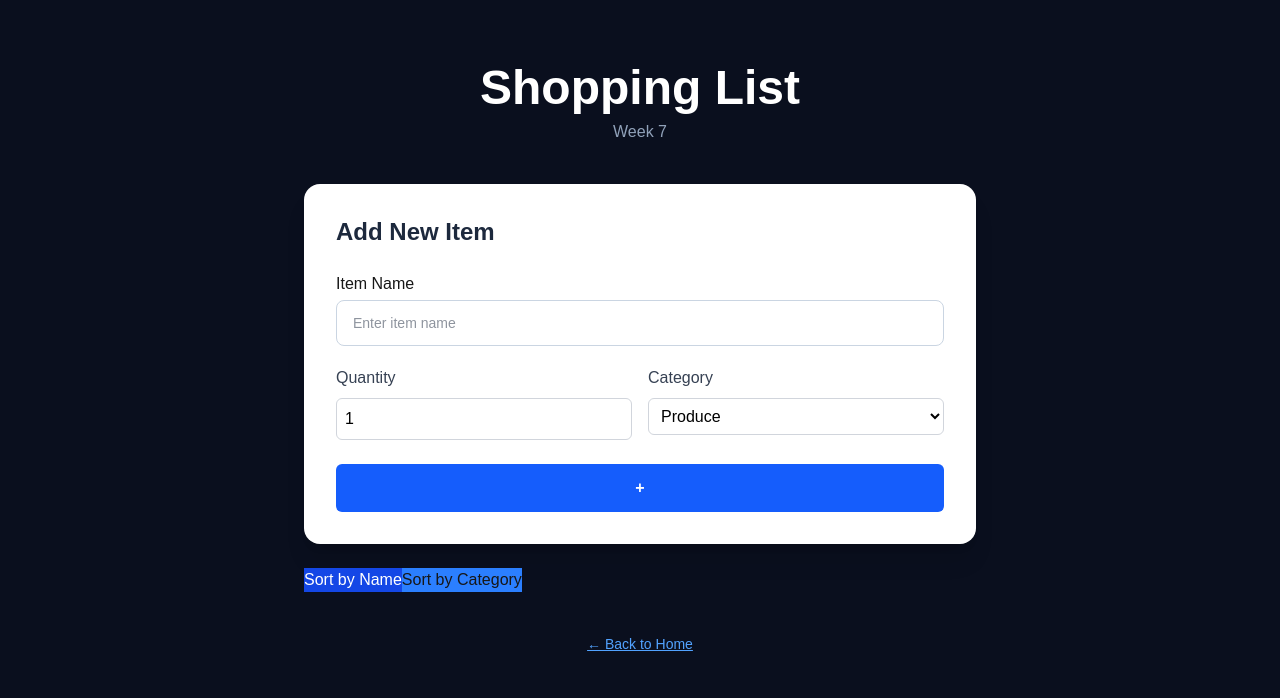
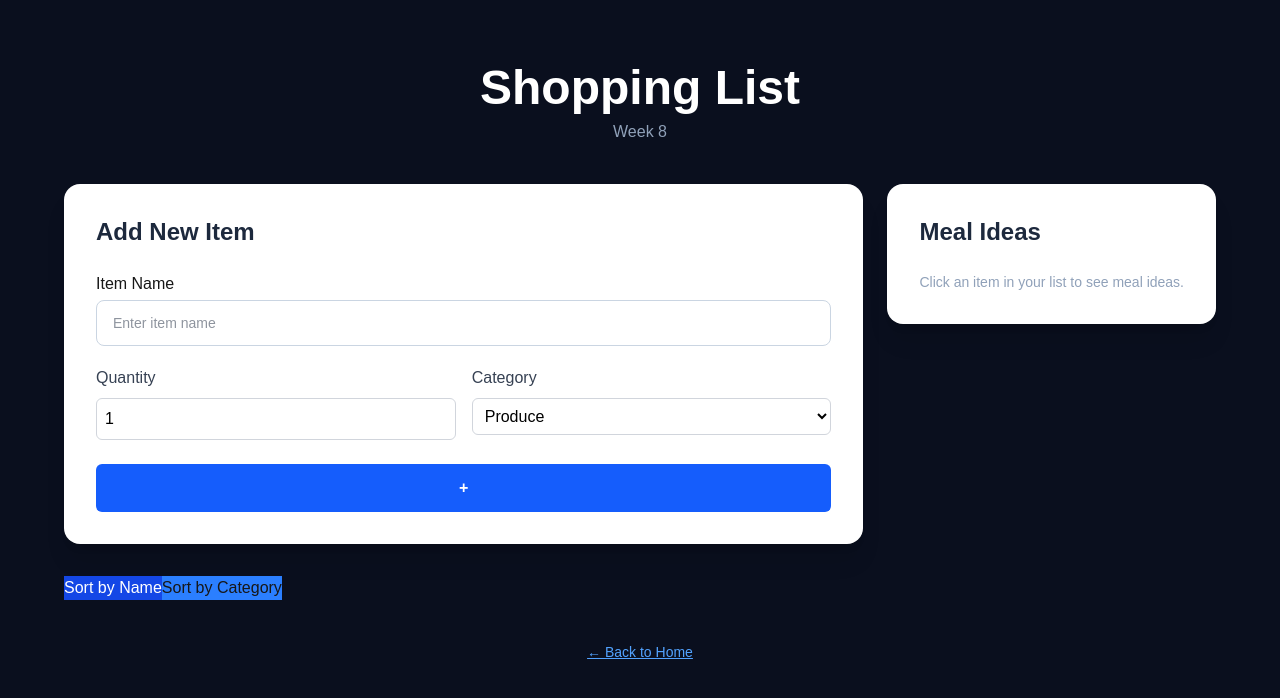
Before and after one commit to donjoshua-anil/Cprg306-assignments, a Next.js app in the folder cprg306-assignments/: page /week8 in a window 1280 px wide. Shown: the top 698 px of the page. Built offline with nearby package versions, Linux system fonts and the light colour scheme.

Commit message:
all changes done week8
meal ideas work, can click on list, modified dimensions to fit both cards

```diff
--- a/cprg306-assignments/app/page.js
+++ b/cprg306-assignments/app/page.js
@@ -11,7 +11,8 @@ export default function Home() {
       <Link href= "/week4">week-4</Link>
       <Link href="/week5"> week-5</Link>
       <Link href= "/week6"> week-6</Link>
-      <Link href="/week7"> week-7</Link>
+      <Link href="/week7"> week-7 </Link>
+      <Link href="/week8">week-8</Link>
       <p>By Don Joshua Anil</p>
     </main>
   );
--- /dev/null
+++ b/cprg306-assignments/app/week8/MealIdeas.js
@@ -0,0 +1,55 @@
+"use client";
+import {useState, useEffect} from "react";
+
+async function fetchMealIdeas(ingredient){
+    const res= await fetch(
+        `https://www.themealdb.com/api/json/v1/1/filter.php?i=${ingredient}`
+    );
+    const data= await res.json();
+    return data.meals || [];
+
+}
+
+export default function MealIdeas({ingredient}){
+    const[meals, setMeals] = useState([]);
+
+    async function loadMealIdeas() {
+    const results = await fetchMealIdeas(ingredient);
+    setMeals(results);
+    }
+
+useEffect(() => {
+    if (ingredient) loadMealIdeas();
+}, [ingredient]);
+
+return (
+    <div className="bg-white rounded-2xl p-8 w-full shadow-xl h-full">
+    <h2 className="text-2xl font-bold text-slate-800 mb-6">
+        {ingredient ? `Meal Ideas for "${ingredient}"` : "Meal Ideas"}
+    </h2>
+
+    {!ingredient && (
+        <p className="text-slate-400 text-sm">
+        Click an item in your list to see meal ideas.
+        </p>
+    )}
+
+    {ingredient && meals.length === 0 && (
+        <p className="text-slate-400 text-sm">No meals found for this ingredient.</p>
+    )}
+
+    <ul className="flex flex-col gap-3">
+        {meals.map((meal) => (
+        <li key={meal.idMeal} className="flex items-center gap-3">
+            <img
+            src={meal.strMealThumb}
+            alt={meal.strMeal}
+            className="w-12 h-12 rounded-lg object-cover"
+            />
+            <span className="text-slate-700 font-medium">{meal.strMeal}</span>
+        </li>
+        ))}
+    </ul>
+    </div>
+);
+}
--- a/cprg306-assignments/app/week8/item-list.js
+++ b/cprg306-assignments/app/week8/item-list.js
@@ -3,7 +3,7 @@ import {useState} from "react";
 import Item from './item';
 
 
-export default function ItemList({items}){
+export default function ItemList({items, onItemSelect}){
     const [sortBy, setSortBy] = useState("name");
 
     const sortedItems = [...items].sort((a, b) =>
@@ -28,7 +28,8 @@ export default function ItemList({items}){
                     key={item.id}
                     name={item.name}
                     quantity={item.quantity}
-                    category={item.category}/>
+                    category={item.category}
+                    onSelect={() => onItemSelect(item)}/>
             ))}
 
 
--- a/cprg306-assignments/app/week8/item.js
+++ b/cprg306-assignments/app/week8/item.js
@@ -1,6 +1,7 @@
-export default function Item({ name, quantity, category }) {
+export default function Item({ name, quantity, category, onSelect }) {
   return (
-    <li className="flex items-center justify-betweenborder bg-black border-slate rounded-xl px-5 py-4 ">
+    <li onClick={onSelect}
+    className="flex items-center justify-betweenborder bg-black border-slate rounded-xl px-5 py-4 ">
       <div>
         <p className="text-lg font-semibold text-white capitalize">{name}</p>
         <p className="text-sm text-white capitalize">{category}</p>
--- a/cprg306-assignments/app/week8/page.js
+++ b/cprg306-assignments/app/week8/page.js
@@ -2,30 +2,49 @@
 import {useState} from "react";
 import NewItem from "./NewItem";
 import ItemList from "./item-list";
+import MealIdeas from "./MealIdeas";
 
 export default function Page(){
     const [items, setItems]= useState([]);
+    const [selectedItemName, setSelectedItemName]= useState("");
 
     const handleAddItem= (newItem) =>{ setItems((prev)=> [...prev, newItem]);
 
     };
-
+      const handleItemSelect= (item) => {
+        const cleaned = item.name
+        .split(",")[0]
+        .replace(/[^\p{L}\p{N}\s]/gu, "")
+      .trim();
+    setSelectedItemName(cleaned);
+  };
 
         return (
     <main className="min-h-screen bg-[#0a0f1e] flex flex-col items-center py-16 px-4">
-      <div className="w-full max-w-2xl">
+      <div className="w-full max-w-6xl">
         {/* Header */}
         <div className="text-center mb-10">
           <h1 className="text-5xl font-bold text-white mb-2">Shopping List</h1>
-          <p className="text-slate-400 text-base">Week 7</p>
+          <p className="text-slate-400 text-base">Week 8</p>
         </div>
 
-        {/* Form Card */}
-        <NewItem onAddItem={handleAddItem} />
+           {/* Two-column layout */}
+        <div className="flex gap-6 items-start">
+          {/* Left column — form + list */}
+          <div className="flex flex-col gap-6 flex-1">
 
-        {/* List */}
-        <div className="mt-6">
-          <ItemList items={items} />
+
+
+            <NewItem onAddItem={handleAddItem} />
+            <div className="mt-2">
+              <ItemList items={items} onItemSelect={handleItemSelect} />
+            </div>
+          </div>
+
+        {/* Right column — meal ideas */}
+          <div className="flex-col">
+            <MealIdeas ingredient={selectedItemName} />
+          </div>
         </div>
 
         <div className="mt-10 text-center">
```
